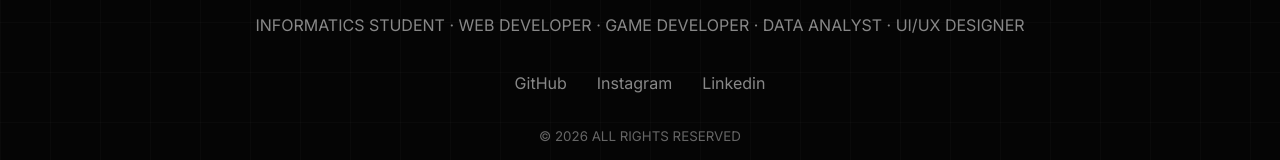
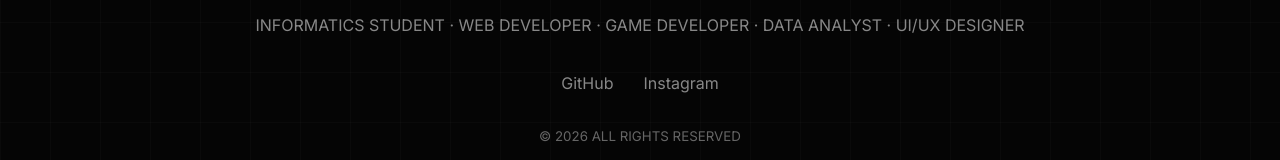
Before and after one commit to Liamss-dev/website-cv, a plain HTML site: page index.html in a window 1280 px wide. Shown: the part 8678-8838 px from the top of the page. Drawn offline with Linux system fonts and the light colour scheme.

Commit message:
Update portfolio website

```diff
--- a/index.html
+++ b/index.html
@@ -738,7 +738,6 @@
     <div class="footer-links">
       <a href="https://github.com/Liamss-dev">GitHub</a>
       <a href="https://www.instagram.com/slimmss_">Instagram</a>
-      <a href="#">Linkedin</a>
     </div>
 
     <small>© 2026 ALL RIGHTS RESERVED</small>
```
